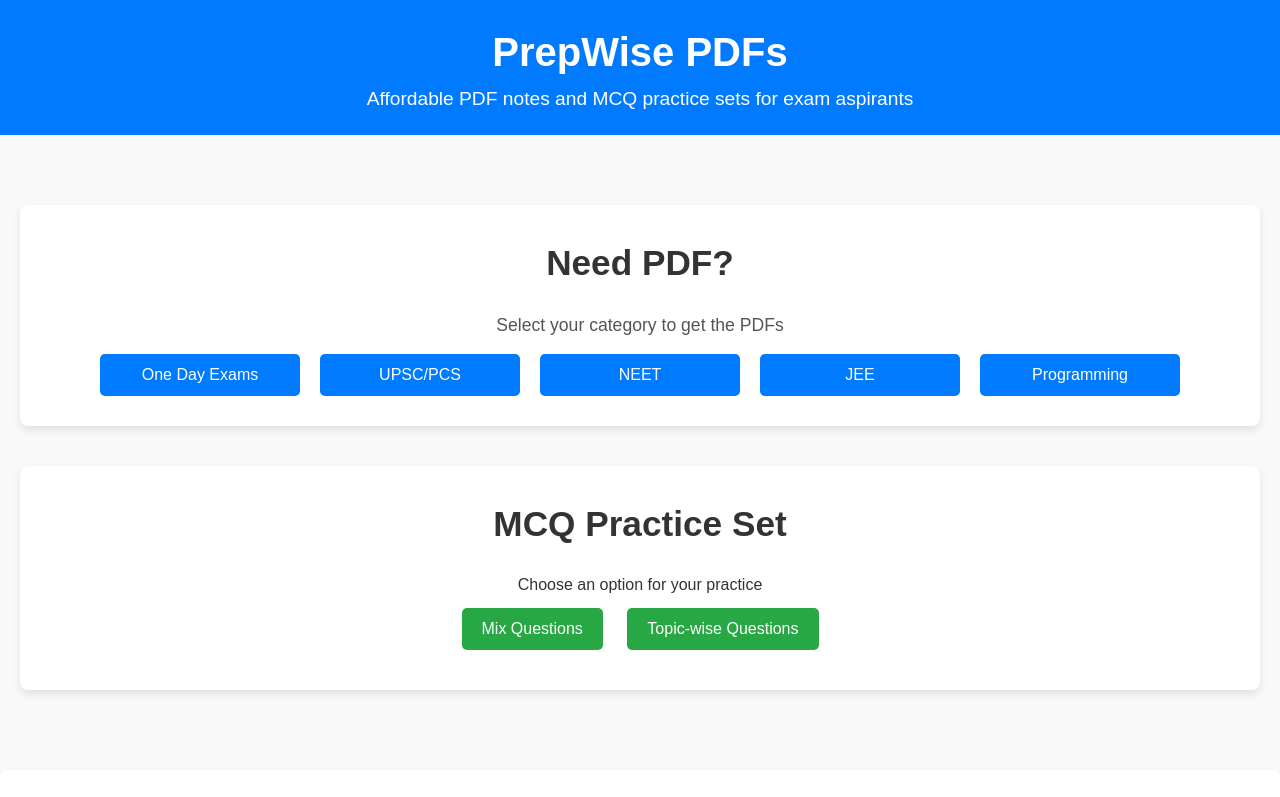
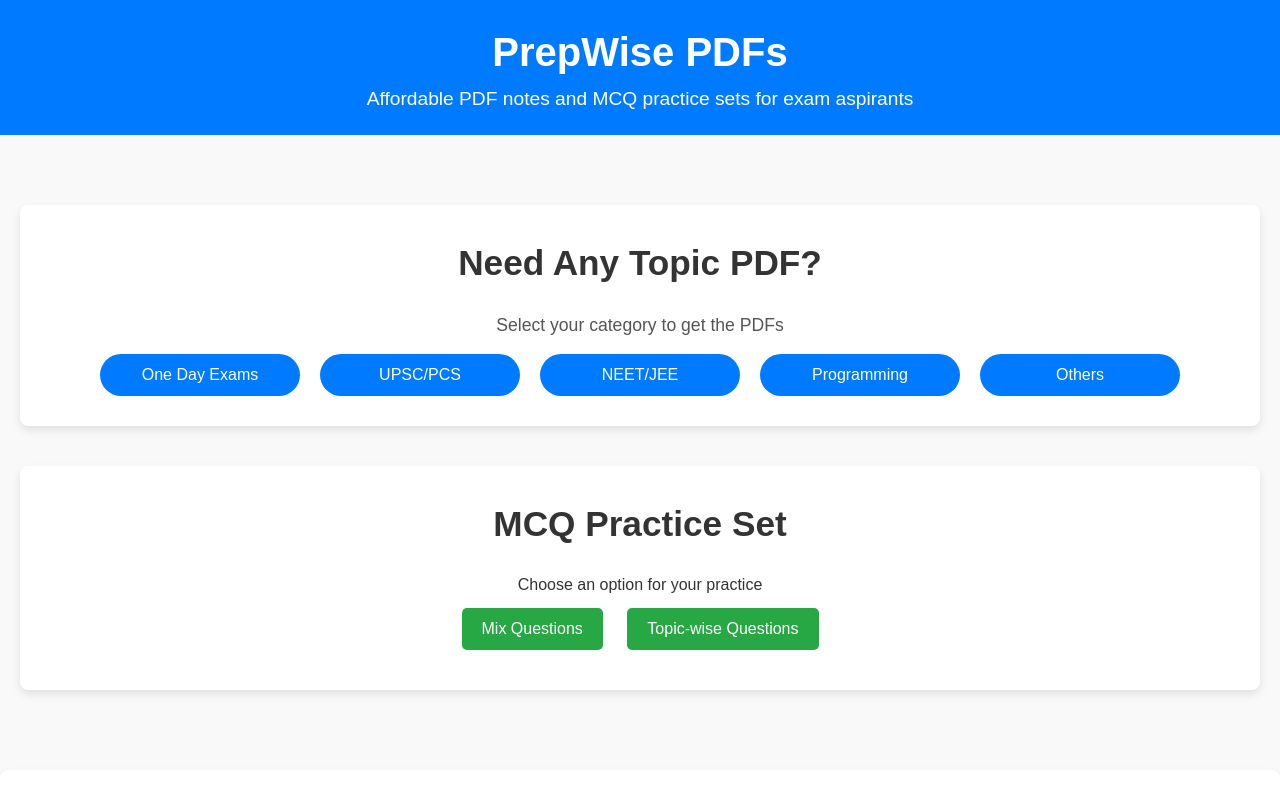
Before and after one commit to rohanmishra30/prepwisepdfs, a plain HTML site: page index.html in a window 1280 px wide. Shown: the top 797 px of the page. Drawn offline with Linux system fonts and the light colour scheme.

Commit message:
minorchanges3

```diff
--- a/css/style.css
+++ b/css/style.css
@@ -63,7 +63,7 @@ h2 {
     border: none;
     padding: 12px 20px;
     font-size: 1em;
-    border-radius: 5px;
+    border-radius: 50px;
     cursor: pointer;
     transition: background-color 0.3s ease;
     flex: 1 1 150px;
--- a/index.html
+++ b/index.html
@@ -21,14 +21,14 @@
 
     <main>
         <section id="pdf-section">
-            <h2>Need PDF?</h2>
+            <h2>Need Any Topic PDF?</h2>
             <p class="pdf-text">Select your category to get the PDFs</p>
             <div class="category-list">
                 <button class="category" onclick="sendWhatsApp('One Day Exams')">One Day Exams</button>
                 <button class="category" onclick="sendWhatsApp('UPSC/PCS')">UPSC/PCS</button>
-                <button class="category" onclick="sendWhatsApp('NEET')">NEET</button>
-                <button class="category" onclick="sendWhatsApp('JEE')">JEE</button>
+                <button class="category" onclick="sendWhatsApp('NEET/JEE')">NEET/JEE</button>
                 <button class="category" onclick="sendWhatsApp('Programming')">Programming</button>
+                <button class="category" onclick="sendWhatsApp('Others')">Others</button>
             </div>
         </section>
 
@@ -90,7 +90,7 @@
 
             <a href="https://api.whatsapp.com/send?phone=9315266233" target="_blank"><img src="img/whatsapp.png" alt="WhatsApp Icon"> Message on WhatsApp</a>
         </div>
-        <div id="">
+        <div id="terms">
             <a href="/terms/terms.html">Terms and Conditions</a>
         </div>
         <div class="contact-details">
--- a/js/script.js
+++ b/js/script.js
@@ -1,5 +1,5 @@
 function sendWhatsApp(category) {
-    let phone = "9315266233"; // Replace with your actual phone number
+    let phone = "9315266233";
     let message = `Hi, I would like to get the PDF for ${category}.`;
     let whatsappUrl = `https://api.whatsapp.com/send?phone=${phone}&text=${encodeURIComponent(message)}`;
     window.open(whatsappUrl, '_blank');
```
Also changed, not shown: terms/terms.html (+5 -1 lines).
